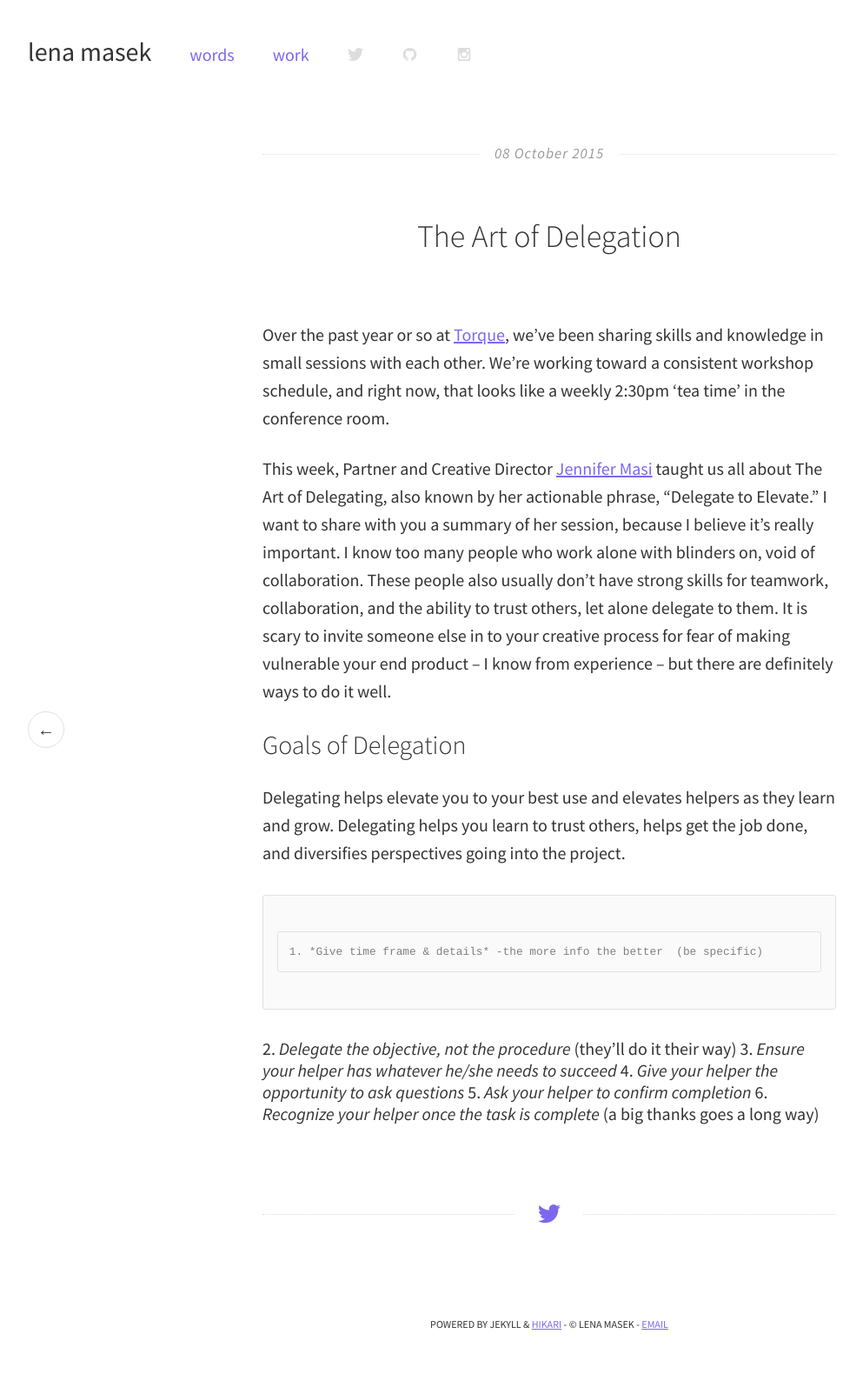
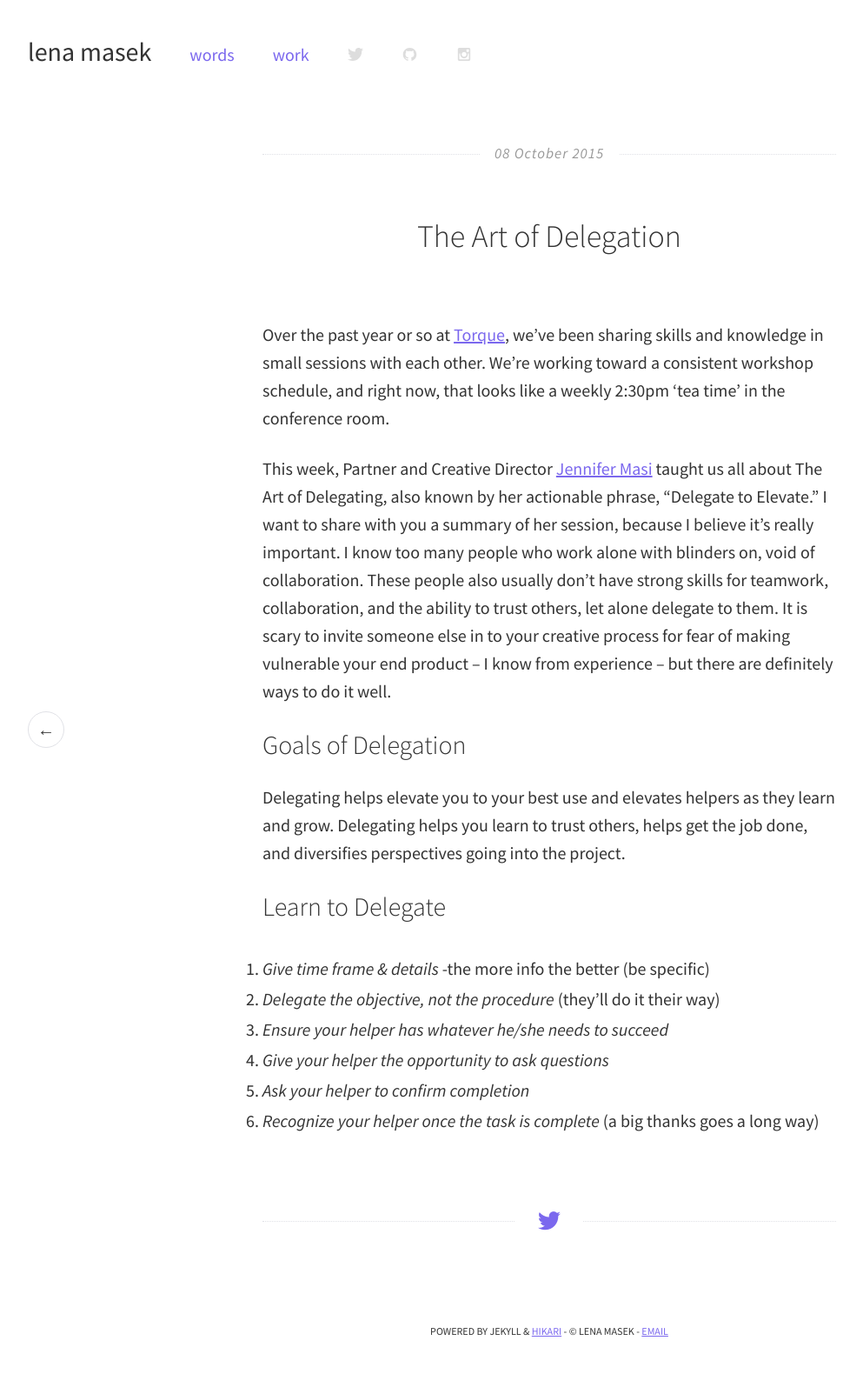
Before and after one commit to lenamasek/lenamasek.github.io, a Jekyll site: the page built from _posts/2015-10-08-art-of-delegation.markdown, in a window 1280 px wide. Shown: the whole page at 87% size, without its empty margins (8-1001 px from the left). Built offline with Jekyll 4.4.1, drawn with Linux system fonts in a browser that asks for light colours.

Commit message:
wrong ol markdown

```diff
--- a/_posts/2015-10-08-art-of-delegation.markdown
+++ b/_posts/2015-10-08-art-of-delegation.markdown
@@ -12,15 +12,11 @@ This week, Partner and Creative Director [Jennifer Masi](http://torque.digital/t
 ### Goals of Delegation
 Delegating helps elevate you to your best use and elevates helpers as they learn and grow. Delegating helps you learn to trust others, helps get the job done, and diversifies perspectives going into the project.
 
-	1. *Give time frame & details* -the more info the better
- (be specific)
+### Learn to Delegate
 
- 	2. *Delegate the objective, not the procedure* (they’ll do it their way)
-
- 	3. *Ensure your helper has whatever he/she needs to succeed*
-
- 	4. *Give your helper the opportunity to ask questions*
-
- 	5. *Ask your helper to confirm completion*
-
- 	6. *Recognize your helper once the task is complete* (a big thanks goes a long way)
+1. *Give time frame & details* -the more info the better (be specific)
+2. *Delegate the objective, not the procedure* (they’ll do it their way)
+3. *Ensure your helper has whatever he/she needs to succeed*
+4. *Give your helper the opportunity to ask questions*
+5. *Ask your helper to confirm completion*
+6. *Recognize your helper once the task is complete* (a big thanks goes a long way)
```
